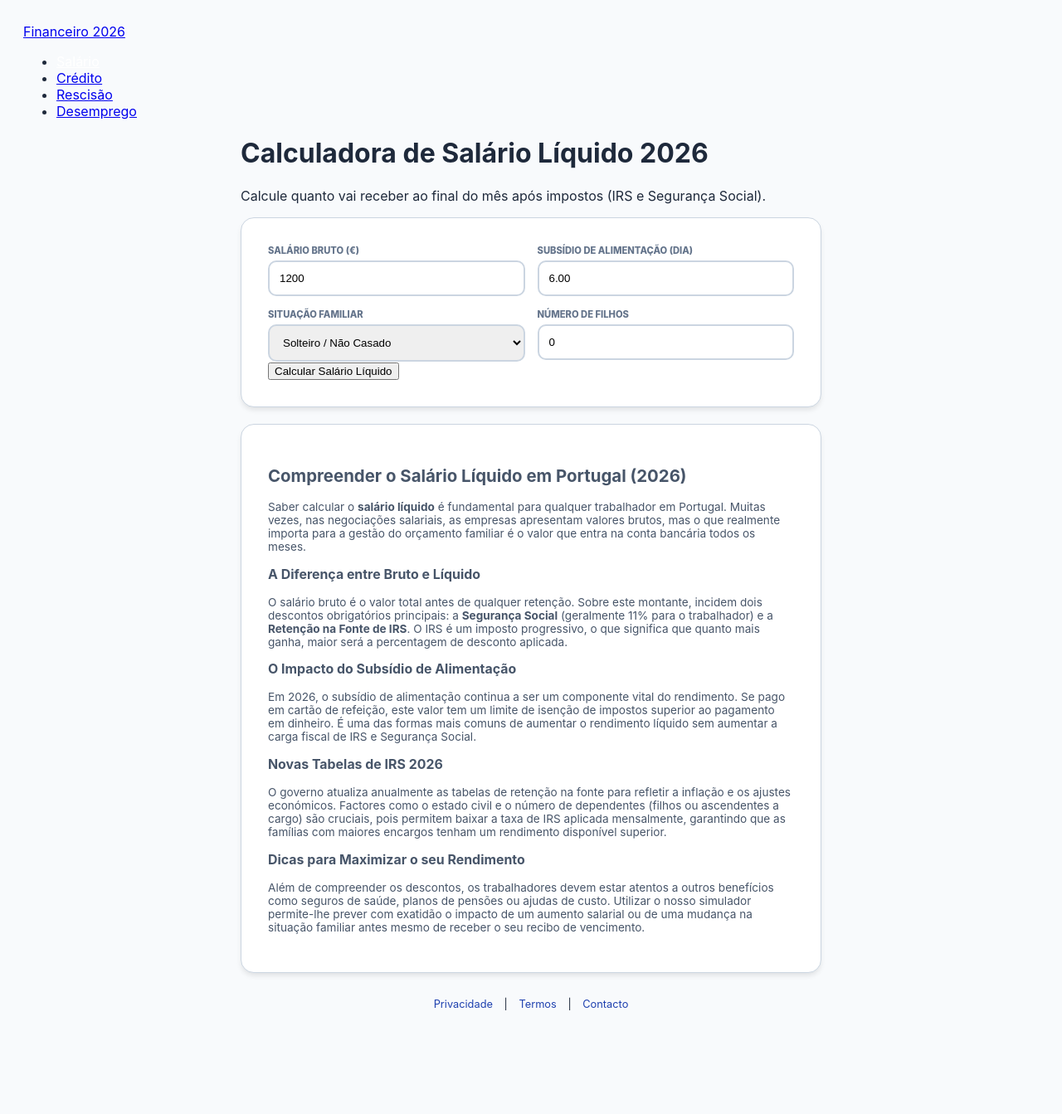
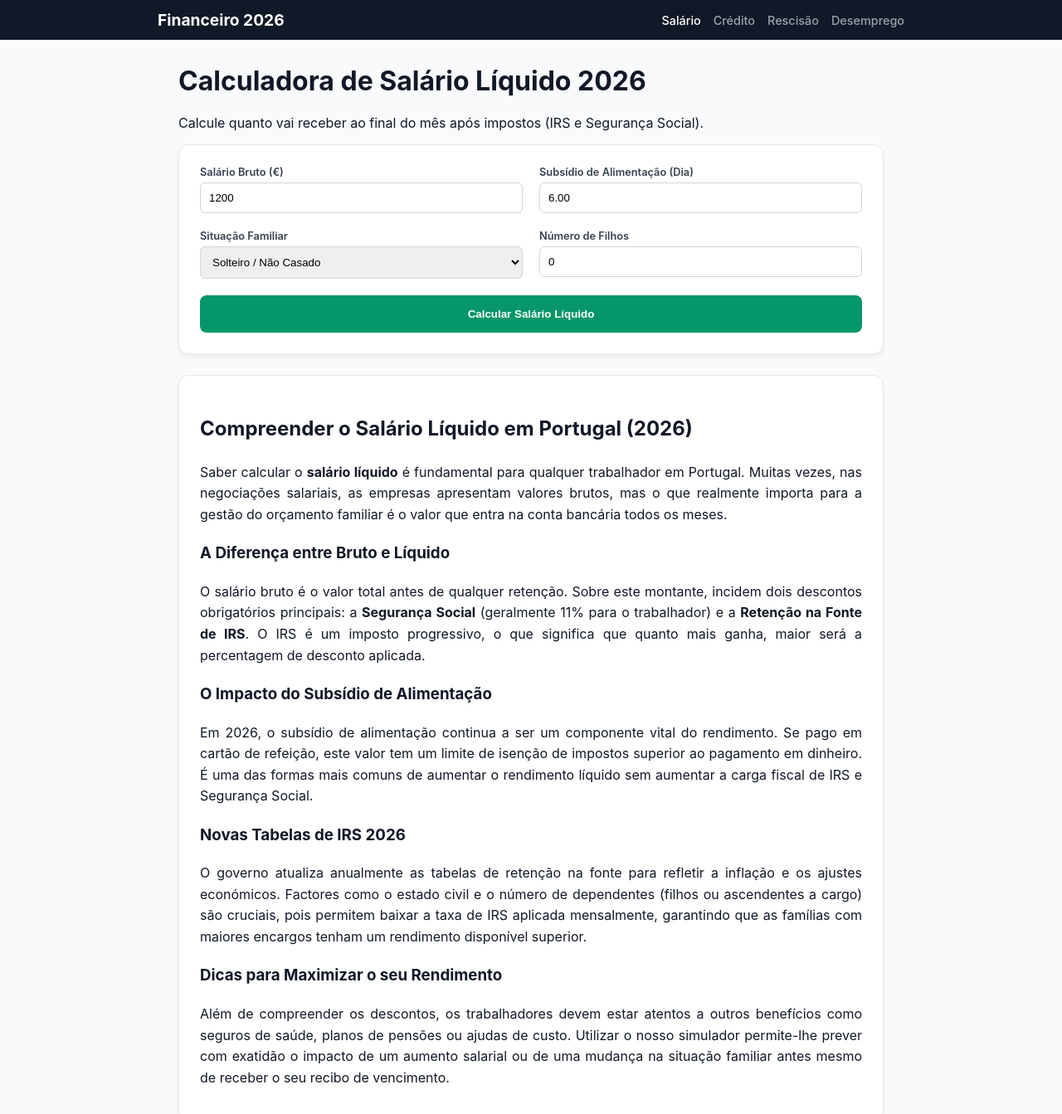
Before and after one commit to ondoreoku/salarioliquido, a plain HTML site: page index.html in a window 1280 px wide. Shown: the top 1343 px of the page at 83% size. Before the commit the page ends 1246 px from the top, so only its background shows below. Drawn offline with Linux system fonts and the light colour scheme.

Commit message:
Update style.css

```diff
--- a/style.css
+++ b/style.css
@@ -1,18 +1,22 @@
-:root { --primary: #1e40af; --bg: #f8fafc; --card: #ffffff; --text: #1e293b; --border: #cbd5e1; --accent: #fbbf24; }
-body { font-family: 'Inter', sans-serif; background: var(--bg); color: var(--text); padding: 20px; }
-.container { max-width: 700px; margin: 0 auto; }
-.card { background: var(--card); padding: 2rem; border-radius: 16px; border: 1px solid var(--border); box-shadow: 0 4px 6px -1px rgba(0,0,0,0.1); margin-bottom: 20px; }
-.regime-selector { display: flex; background: #e2e8f0; padding: 5px; border-radius: 12px; margin-bottom: 25px; }
-.regime-btn { flex: 1; padding: 12px; border: none; cursor: pointer; font-weight: bold; background: transparent; border-radius: 8px; }
-.regime-btn.active { background: white; color: var(--primary); }
-.grid { display: grid; grid-template-columns: 1fr 1fr; gap: 15px; }
-@media (max-width: 500px) { .grid { grid-template-columns: 1fr; } }
-label { font-size: 0.7rem; font-weight: 800; color: #64748b; text-transform: uppercase; margin-bottom: 5px; display: block; }
-input, select { padding: 12px; border: 2px solid var(--border); border-radius: 10px; width: 100%; box-sizing: border-box; }
-.btn-calculate { width: 100%; padding: 16px; background: var(--primary); color: white; border: none; border-radius: 12px; font-size: 1.1rem; font-weight: bold; cursor: pointer; margin-top: 15px; }
-.highlight-box { background: var(--primary); color: white; padding: 25px; border-radius: 16px; text-align: center; }
-#out_total_final { font-size: 2.8rem; font-weight: 900; color: var(--accent); margin: 5px 0; }
-.res-row { display: flex; justify-content: space-between; padding: 10px 0; border-bottom: 1px solid #f1f5f9; font-size: 0.9rem; }
-.info-content { font-size: 0.85rem; color: #475569; }
-footer { text-align: center; margin-top: 30px; font-size: 0.8rem; }
-footer a { color: var(--primary); text-decoration: none; margin: 0 10px; }
+/* Navbar Global */
+.navbar-global { background: #111827; padding: 12px 0; margin-bottom: 30px; }
+.nav-container { max-width: 900px; margin: 0 auto; display: flex; justify-content: space-between; align-items: center; padding: 0 20px; }
+.nav-logo { color: white; font-weight: bold; text-decoration: none; font-size: 1.2rem; }
+.nav-links { list-style: none; display: flex; gap: 15px; margin: 0; padding: 0; }
+.nav-links a { color: #9ca3af; text-decoration: none; font-size: 0.9rem; font-weight: 500; transition: color 0.3s; }
+.nav-links a:hover { color: white; }
+
+/* Estilo Base do Simulador */
+:root { --primary: #059669; --bg: #f9fafb; }
+body { font-family: 'Inter', sans-serif; background: var(--bg); margin: 0; color: #111827; }
+.container { max-width: 850px; margin: 0 auto; padding: 0 20px; }
+.card { background: white; padding: 25px; border-radius: 12px; border: 1px solid #e5e7eb; box-shadow: 0 4px 6px rgba(0,0,0,0.05); margin-bottom: 25px; }
+.grid { display: grid; grid-template-columns: 1fr 1fr; gap: 20px; }
+.input-group label { font-size: 0.8rem; font-weight: 600; color: #374151; display: block; margin-bottom: 5px; }
+input, select { width: 100%; padding: 10px; border: 1px solid #d1d5db; border-radius: 6px; box-sizing: border-box; }
+.btn-main { width: 100%; padding: 15px; background: var(--primary); color: white; border: none; border-radius: 8px; font-weight: bold; margin-top: 20px; cursor: pointer; }
+.big-val { font-size: 2rem; font-weight: 800; color: var(--primary); }
+.res-card { text-align: center; background: #ecfdf5; padding: 15px; border-radius: 10px; }
+.info-content { text-align: justify; line-height: 1.6; }
+footer { text-align: center; padding: 40px 0; border-top: 1px solid #e5e7eb; }
+footer a { color: #6b7280; text-decoration: none; margin: 0 10px; font-size: 0.8rem; }
```
